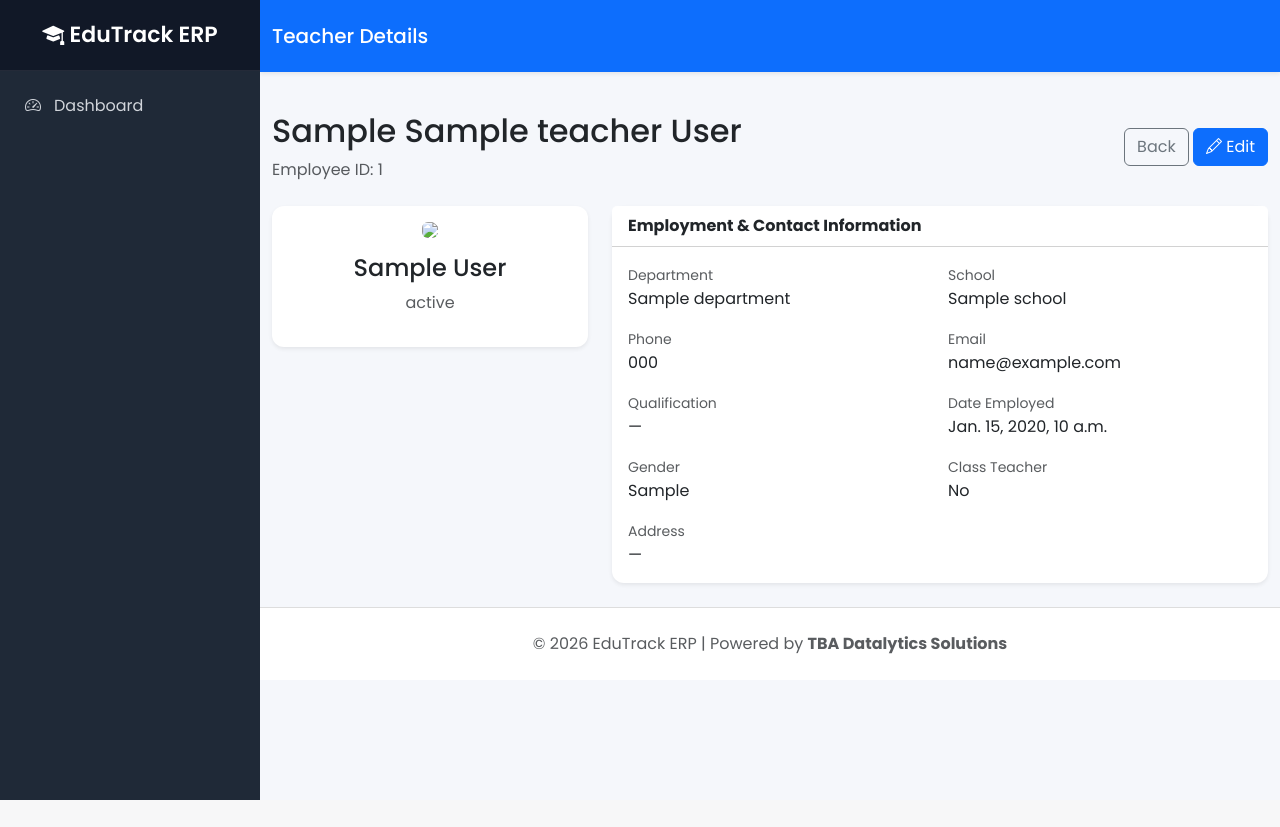
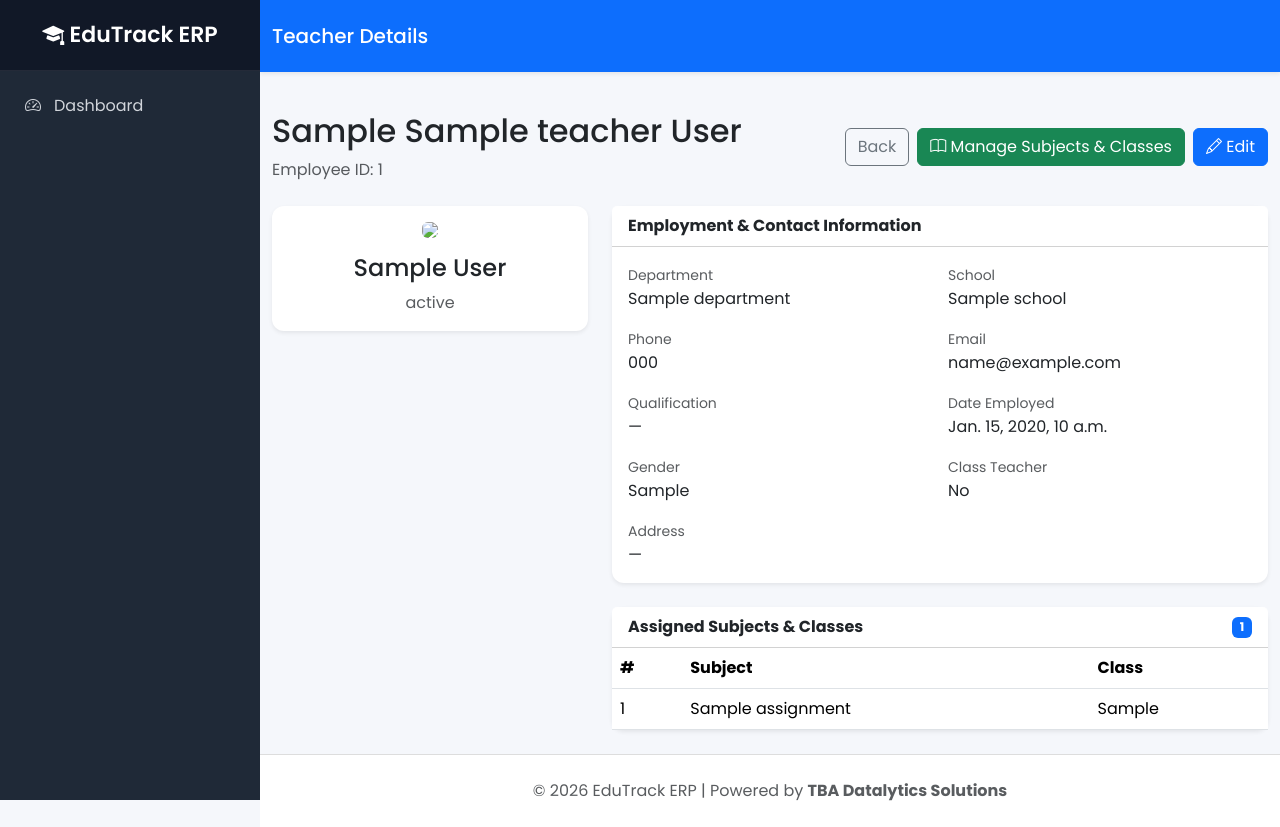
Before and after one commit to TBADatalyticsSolutions/EduTrack-ERP, a Django app: template templates/teachers/detail.html in a window 1280 px wide. Before the commit the page ends 800 px from the top, so only its background shows below. Run offline with Django 3.2, Linux system fonts and the light colour scheme; the template is opened without the code that fills it: most values are stand-ins (such as "Sample title", 1, 10 or a date in 2020).

Commit message:
feat: add teacher assignment action to profile

```diff
--- a/templates/teachers/detail.html
+++ b/templates/teachers/detail.html
@@ -4,14 +4,79 @@
 {% block page_title %}Teacher Details{% endblock %}
 
 {% block content %}
-<div class="d-flex justify-content-between align-items-center mb-4"><div><h2>{{ teacher.first_name }} {{ teacher.other_name }} {{ teacher.last_name }}</h2><p class="text-muted mb-0">Employee ID: {{ teacher.employee_id }}</p></div><div><a href="{% url 'teachers:list' %}" class="btn btn-outline-secondary">Back</a> <a href="{% url 'teachers:edit' teacher.pk %}" class="btn btn-primary"><i class="bi bi-pencil"></i> Edit</a></div></div>
+<div class="d-flex justify-content-between align-items-center mb-4">
+    <div>
+        <h2>{{ teacher.first_name }} {{ teacher.other_name }} {{ teacher.last_name }}</h2>
+        <p class="text-muted mb-0">Employee ID: {{ teacher.employee_id }}</p>
+    </div>
+    <div class="d-flex gap-2">
+        <a href="{% url 'teachers:list' %}" class="btn btn-outline-secondary">Back</a>
+        <a href="{% url 'teachers:assignments' teacher.pk %}" class="btn btn-success">
+            <i class="bi bi-book"></i> Manage Subjects & Classes
+        </a>
+        <a href="{% url 'teachers:edit' teacher.pk %}" class="btn btn-primary">
+            <i class="bi bi-pencil"></i> Edit
+        </a>
+    </div>
+</div>
+
 <div class="row g-4">
-<div class="col-lg-4"><div class="card shadow-sm border-0"><div class="card-body text-center">{% if teacher.passport %}<img src="{{ teacher.passport.url }}" class="img-fluid rounded mb-3" style="max-height:220px">{% else %}<div class="display-1 text-muted mb-3"><i class="bi bi-person-circle"></i></div>{% endif %}<h4>{{ teacher.first_name }} {{ teacher.last_name }}</h4><p class="text-muted">{{ teacher.get_employment_status_display }}</p></div></div></div>
-<div class="col-lg-8"><div class="card shadow-sm border-0"><div class="card-header bg-white"><strong>Employment & Contact Information</strong></div><div class="card-body"><div class="row g-3">
-<div class="col-md-6"><small class="text-muted">Department</small><div>{{ teacher.department|default:"—" }}</div></div><div class="col-md-6"><small class="text-muted">School</small><div>{{ teacher.school }}</div></div>
-<div class="col-md-6"><small class="text-muted">Phone</small><div>{{ teacher.phone }}</div></div><div class="col-md-6"><small class="text-muted">Email</small><div>{{ teacher.email|default:"—" }}</div></div>
-<div class="col-md-6"><small class="text-muted">Qualification</small><div>{{ teacher.qualification|default:"—" }}</div></div><div class="col-md-6"><small class="text-muted">Date Employed</small><div>{{ teacher.date_employed|default:"—" }}</div></div>
-<div class="col-md-6"><small class="text-muted">Gender</small><div>{{ teacher.get_gender_display }}</div></div><div class="col-md-6"><small class="text-muted">Class Teacher</small><div>{% if teacher.is_class_teacher %}Yes{% else %}No{% endif %}</div></div>
-<div class="col-12"><small class="text-muted">Address</small><div>{{ teacher.address|default:"—" }}</div></div>
-</div></div></div></div></div>
+    <div class="col-lg-4">
+        <div class="card shadow-sm border-0">
+            <div class="card-body text-center">
+                {% if teacher.passport %}
+                    <img src="{{ teacher.passport.url }}" class="img-fluid rounded mb-3" style="max-height:220px">
+                {% else %}
+                    <div class="display-1 text-muted mb-3"><i class="bi bi-person-circle"></i></div>
+                {% endif %}
+                <h4>{{ teacher.first_name }} {{ teacher.last_name }}</h4>
+                <p class="text-muted mb-0">{{ teacher.get_employment_status_display }}</p>
+            </div>
+        </div>
+    </div>
+
+    <div class="col-lg-8">
+        <div class="card shadow-sm border-0 mb-4">
+            <div class="card-header bg-white"><strong>Employment & Contact Information</strong></div>
+            <div class="card-body">
+                <div class="row g-3">
+                    <div class="col-md-6"><small class="text-muted">Department</small><div>{{ teacher.department|default:"—" }}</div></div>
+                    <div class="col-md-6"><small class="text-muted">School</small><div>{{ teacher.school }}</div></div>
+                    <div class="col-md-6"><small class="text-muted">Phone</small><div>{{ teacher.phone }}</div></div>
+                    <div class="col-md-6"><small class="text-muted">Email</small><div>{{ teacher.email|default:"—" }}</div></div>
+                    <div class="col-md-6"><small class="text-muted">Qualification</small><div>{{ teacher.qualification|default:"—" }}</div></div>
+                    <div class="col-md-6"><small class="text-muted">Date Employed</small><div>{{ teacher.date_employed|default:"—" }}</div></div>
+                    <div class="col-md-6"><small class="text-muted">Gender</small><div>{{ teacher.get_gender_display }}</div></div>
+                    <div class="col-md-6"><small class="text-muted">Class Teacher</small><div>{% if teacher.is_class_teacher %}Yes{% else %}No{% endif %}</div></div>
+                    <div class="col-12"><small class="text-muted">Address</small><div>{{ teacher.address|default:"—" }}</div></div>
+                </div>
+            </div>
+        </div>
+
+        <div class="card shadow-sm border-0">
+            <div class="card-header bg-white d-flex justify-content-between align-items-center">
+                <strong>Assigned Subjects & Classes</strong>
+                <span class="badge bg-primary">{{ assignments|length }}</span>
+            </div>
+            <div class="card-body p-0">
+                <div class="table-responsive">
+                    <table class="table table-hover mb-0">
+                        <thead><tr><th>#</th><th>Subject</th><th>Class</th></tr></thead>
+                        <tbody>
+                        {% for assignment in assignments %}
+                            <tr>
+                                <td>{{ forloop.counter }}</td>
+                                <td>{{ assignment.subject }}</td>
+                                <td>{{ assignment.school_class }}</td>
+                            </tr>
+                        {% empty %}
+                            <tr><td colspan="3" class="text-center text-muted py-4">No subject/class assignments yet.</td></tr>
+                        {% endfor %}
+                        </tbody>
+                    </table>
+                </div>
+            </div>
+        </div>
+    </div>
+</div>
 {% endblock %}
```
